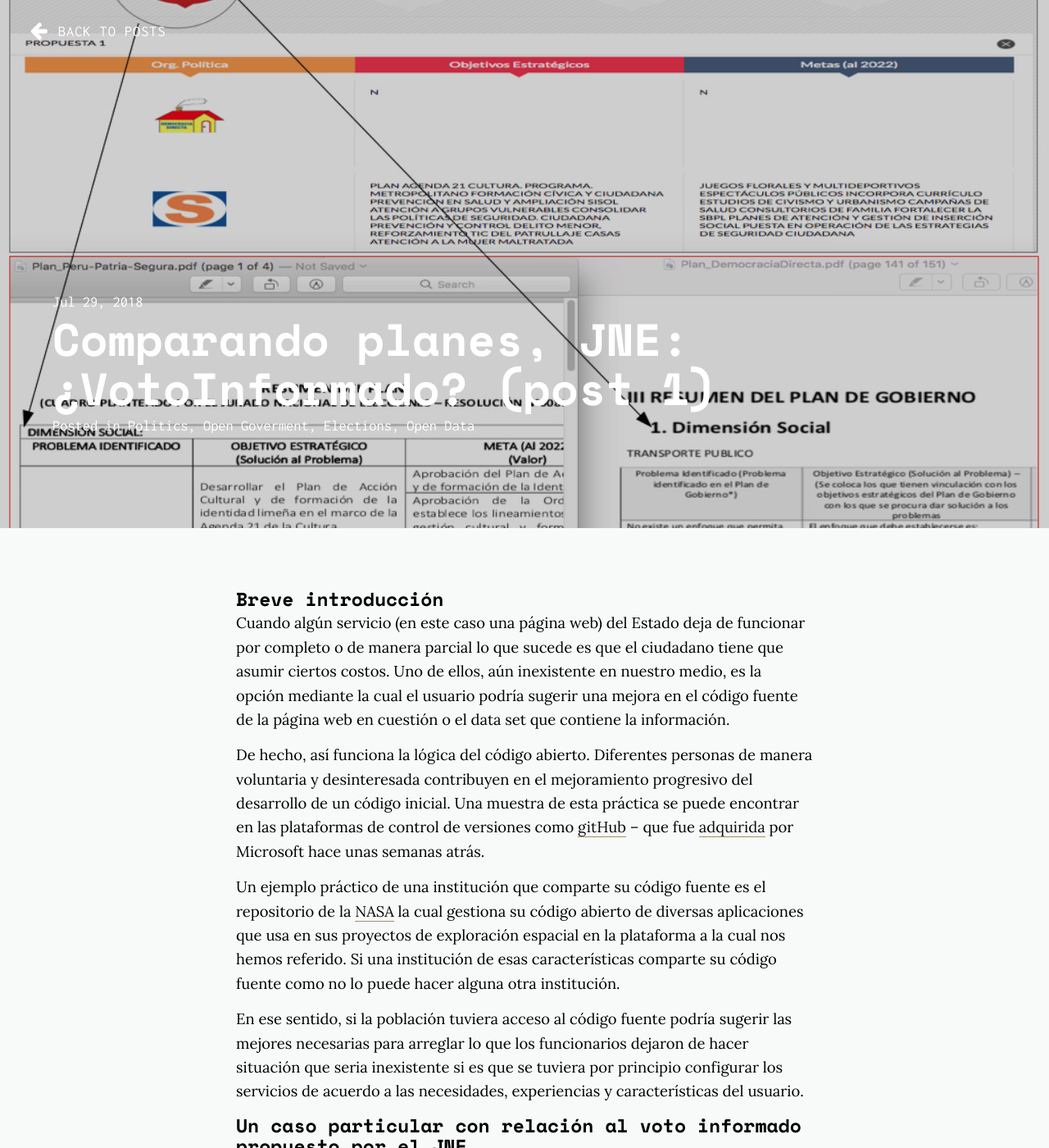
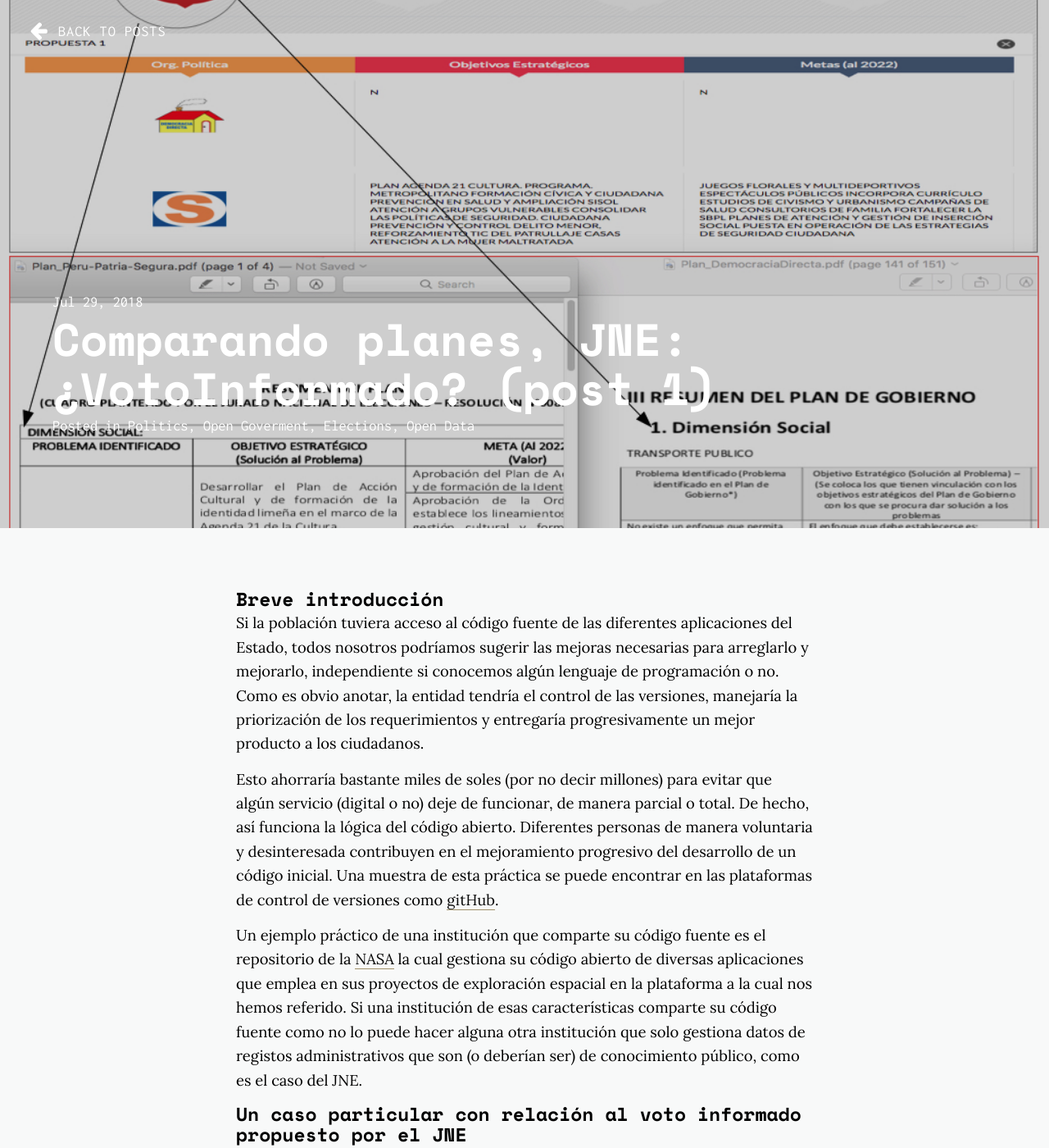
Before and after one commit to manuelvarzen/Vigia, a Jekyll site: the page built from _posts/2018-08-10-JNE-VotoInformado.md, in a window 1280 px wide and 1400 px high. Shown: the whole window at 82% size. Built offline with Jekyll 4.4.1, drawn with Linux system fonts in a browser that asks for light colours; nearby versions of some CDN libraries; some of the changed text lies outside the part shown.

Commit message:
Update 2018-08-10-JNE-VotoInformado.md

```diff
--- a/_posts/2018-08-10-JNE-VotoInformado.md
+++ b/_posts/2018-08-10-JNE-VotoInformado.md
@@ -13,13 +13,11 @@ categories:
   - Open Data
 ---
 #### Breve introducción
-Cuando algún servicio (en este caso una página web) del Estado deja de funcionar por completo o de manera parcial lo que sucede es que el ciudadano tiene que asumir ciertos costos. Uno de ellos, aún inexistente en nuestro medio, es la opción mediante la cual el usuario podría sugerir una mejora en el código fuente de la página web en cuestión o el data set que contiene la información.
+Si la población tuviera acceso al código fuente de las diferentes aplicaciones del Estado, todos nosotros podríamos sugerir las mejoras necesarias para arreglarlo y mejorarlo, independiente si conocemos algún lenguaje de programación o no. Como es obvio anotar, la entidad tendría el control de las versiones, manejaría la priorización de los requerimientos y entregaría progresivamente un mejor producto a los ciudadanos.
 
-De hecho, así funciona la lógica del código abierto. Diferentes personas de manera voluntaria y desinteresada contribuyen en el mejoramiento progresivo del desarrollo de un código inicial. Una muestra de esta práctica se puede encontrar en las plataformas de control de versiones como [gitHub](https://www.github.org) -- que fue [adquirida](https://news.microsoft.com/2018/06/04/microsoft-to-acquire-github-for-7-5-billion/) por Microsoft hace unas semanas atrás.
+Esto ahorraría bastante miles de soles (por no decir millones) para evitar que algún servicio (digital o no) deje de funcionar, de manera parcial o total. De hecho, así funciona la lógica del código abierto. Diferentes personas de manera voluntaria y desinteresada contribuyen en el mejoramiento progresivo del desarrollo de un código inicial. Una muestra de esta práctica se puede encontrar en las plataformas de control de versiones como [gitHub](https://www.github.org).
 
-Un ejemplo práctico de una institución que comparte su código fuente es el repositorio de la [NASA](https://code.nasa.gov/) la cual gestiona su código abierto de diversas aplicaciones que usa en sus proyectos de exploración espacial en la plataforma a la cual nos hemos referido. Si una institución de esas características comparte su código fuente como no lo puede hacer alguna otra institución.
-
-En ese sentido, si la población tuviera acceso al código fuente podría sugerir las mejores necesarias para arreglar lo que los funcionarios dejaron de hacer situación que seria inexistente si es que se tuviera por principio configurar los servicios de acuerdo a las necesidades, experiencias y características del usuario.
+Un ejemplo práctico de una institución que comparte su código fuente es el repositorio de la [NASA](https://code.nasa.gov/) la cual gestiona su código abierto de diversas aplicaciones que emplea en sus proyectos de exploración espacial en la plataforma a la cual nos hemos referido. Si una institución de esas características comparte su código fuente como no lo puede hacer alguna otra institución que solo gestiona datos de registos administrativos que son (o deberían ser) de conocimiento público, como es el caso del JNE.
 
 #### Un caso particular con relación al voto informado propuesto por el JNE
 En la parte superior de la imagen es posible apreciar que en la plataforma del JNE, [Voto Informado](https://votoinformado.jne.gob.pe/voto/Compara) las propuestas de un candidato aparecen, para la dimensión social; las del otro, no, dando a entender que este último candidato no ha propuesto nada en esta categoría.
@@ -34,7 +32,7 @@ Pero cuando revisamos los planes (algunos de ellos son solo un resumen en una pl
 
 Recordemos que el JNE ha realizado en dos o tres oportunidades eventos llamados Hackathon, a modo de [concursos de prototipos](https://www.facebook.com/notes/manuelvar-vargas/hackathon-o-concurso-de-prototipos-o-pueden-coexistir-ambas-definiciones-al-mism/1537810309574197/) para desarrollar aplicaciones informáticas. De hecho, Voto Informado fue un prototipo que ganó uno de estos eventos (desde mi punto de vista mal llamados Hackathon).
 
-Si los ciudadanos tuviéramos la oportunidad de arreglar el código existente de las aplicaciones del Estado tal vez esté funcionaria de una forma más transparente y orgánica. Por desconocimiento, temor, faltad de voluntad o escasa visión del uso de las tecnologías es que no se libera el código de las instituciones públicas. Recordemos que esta es una (y será) una decisión política y no tecnológica y, por lo tanto, esta directamente relacionada con las decisiones de quien dirige a la institución pública.
+Si los ciudadanos tuviéramos la oportunidad de arreglar el código existente de estas aplicaciones proporcionadas por el JNE tal vez tuvieramos una mejor gestión de la información que se entrega a los ciudadanos de tal suerte que puedan emitir como indica el nombre de la plataforma: un voto informado. Pero recordemos que esta es una (y será) una decisión política y no tecnológica y, por lo tanto,  directamente relacionada con las decisiones de quien dirige a la institución pública.
 
 #### Para recordar
 Por otra parte, ¿es posible hablar de gobierno abierto cuando las instituciones del Estado no publican su código fuente o usan aplicaciones que no son de fuente abierta? --Este tema va generar cierta discusión, próximamente.
```
